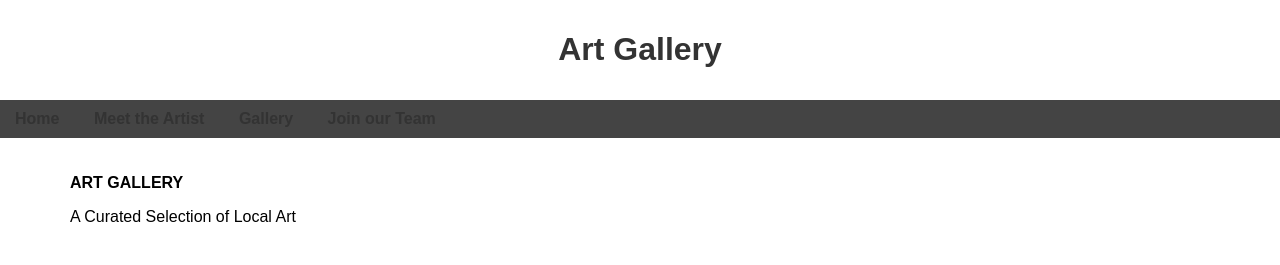
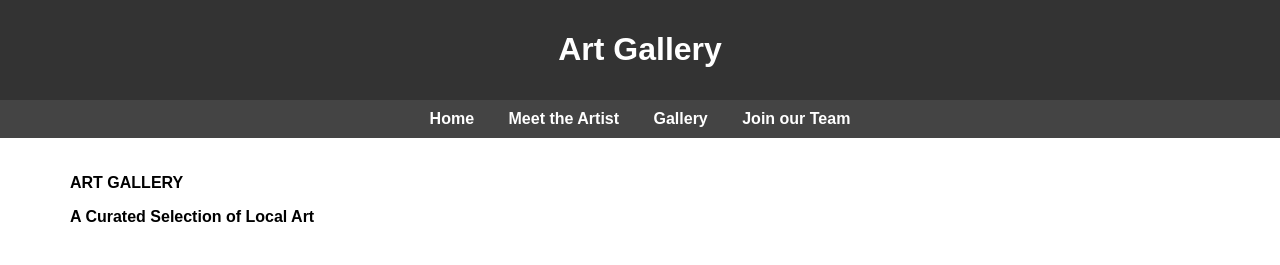
Before and after one commit to DARKSCARLORD/OrgasmicART4you, a plain HTML site: page index.html in a window 1280 px wide. Shown: the top 265 px of the page. Drawn offline with Linux system fonts and the light colour scheme; files whose address does not match are found by name.

Commit message:
Update index.html color and background

```diff
--- a/index.html
+++ b/index.html
@@ -16,15 +16,18 @@
     gtag('js', new Date());('config', 'UA-XXXXXXXXX-X');
     </script>
     <title>Art Gallery</title>
-    <style>
+      <style>
         body {
             font-family: Arial, sans-serif;
             margin: 0;
             padding: 0;
+            background-color: white;
+            color: black;
+            font-weight: bold;
         }
         header, footer {
-            background-color: #fff;
-            color: #333;
+            background-color: #333;
+            color: #fff;
             text-align: center;
             padding: 10px 0;
         }
@@ -36,20 +39,20 @@
             list-style-type: none;
             margin: 0;
             padding: 0;
-            text-align: left;
+            text-align: center;
         }
         nav ul li {
             display: inline;
             margin: 0 15px;
         }
         nav ul li a {
-            color: #333;
+            color: #fff;
             text-decoration: none;
             font-weight: bold;
         }
         main {
             min-height: 60vh;
-            padding: 0 50px;
+            padding: 0 50px; /* Example spacing for --wp--preset--spacing--50 */
         }
         .main-content {
             display: flex;
@@ -80,8 +83,19 @@
             flex: 1;
             padding: 0 20px;
         }
+        .footer-section h4, .footer-section p {
+            color: white;
+            font-weight: bold;
+        }
         .footer-section h4 {
             margin-top: 0;
+        }
+        a {
+            color: black;
+            font-weight: bold;
+        }
+        a:hover {
+            color: #555;
         }
     </style>
 </head>
```
